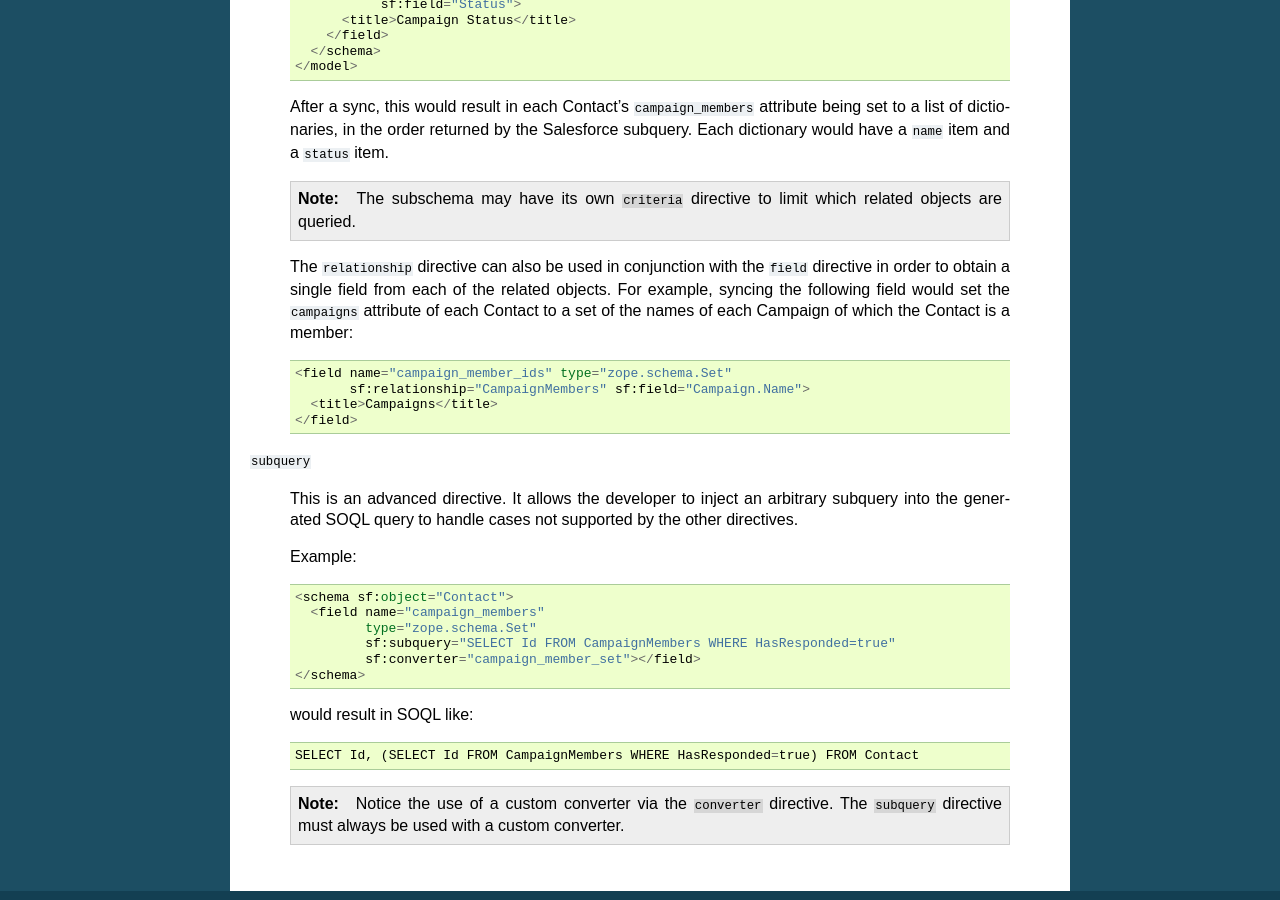
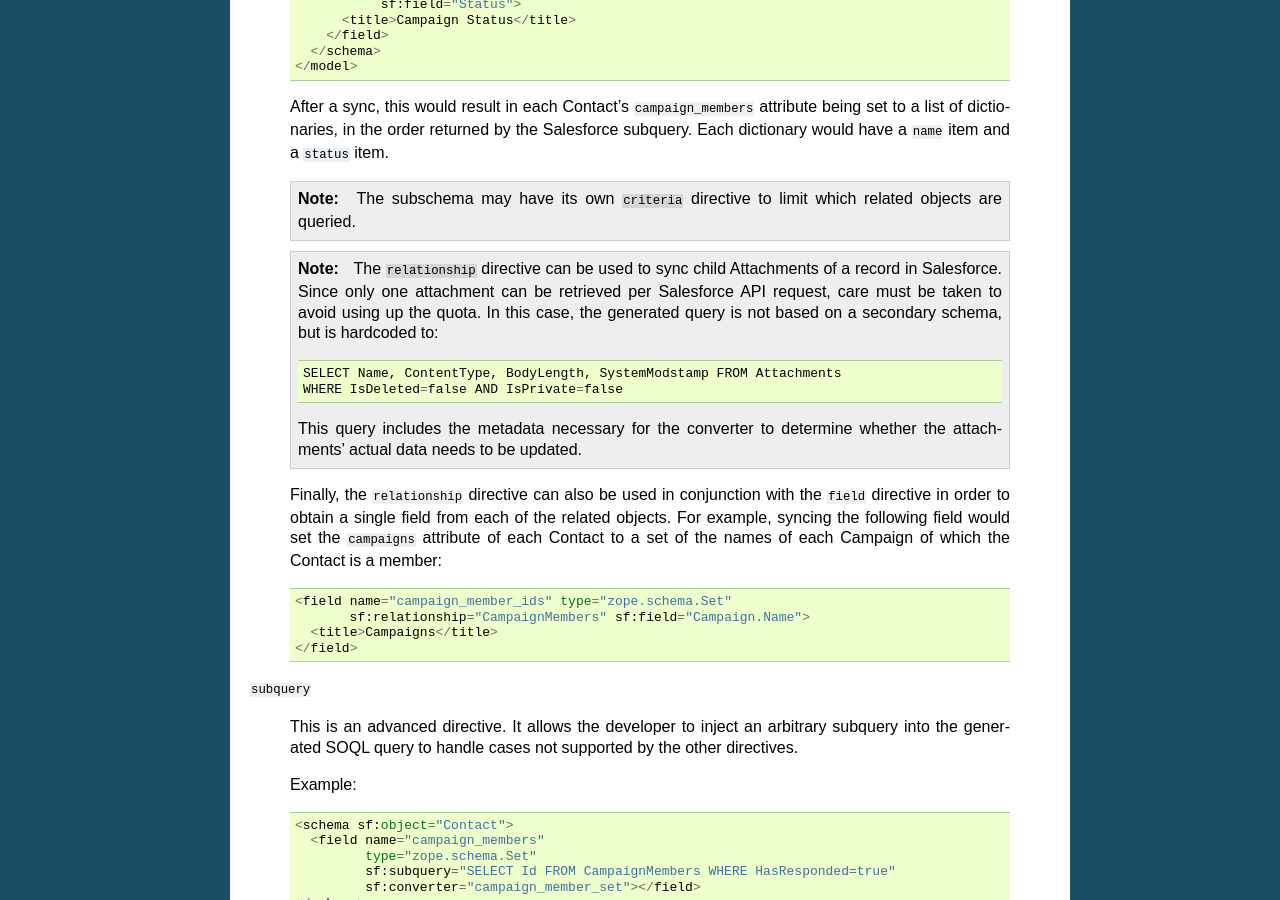
Before and after one commit to Groundwire/collective.salesforce.content, a Sphinx documentation site: the page built from docs/directives.rst, in a window 1280 px wide and 900 px high, scrolled down 2671 px. Built offline with Sphinx 7.4.7, drawn with Linux system fonts in a browser that asks for light colours.

Commit message:
generate an appropriate query for related Attachment metadata

```diff
--- a/docs/directives.rst
+++ b/docs/directives.rst
@@ -167,8 +167,21 @@
      The subschema may have its own ``criteria`` directive to limit which
      related objects are queried.
 
-  The ``relationship`` directive can also be used in conjunction with the
-  ``field`` directive in order to obtain a single field from each of the
+  .. note::
+     The ``relationship`` directive can be used to sync child Attachments of a
+     record in Salesforce. Since only one attachment can be retrieved per
+     Salesforce API request, care must be taken to avoid using up the quota.
+     In this case, the generated query is not based on a secondary schema, but
+     is hardcoded to::
+
+       SELECT Name, ContentType, BodyLength, SystemModstamp FROM Attachments
+       WHERE IsDeleted=false AND IsPrivate=false
+
+     This query includes the metadata necessary for the converter to determine
+     whether the attachments' actual data needs to be updated.
+
+  Finally, the ``relationship`` directive can also be used in conjunction with
+  the ``field`` directive in order to obtain a single field from each of the
   related objects. For example, syncing the following field would set the
   ``campaigns`` attribute of each Contact to a set of the names of each
   Campaign of which the Contact is a member::
```
Also changed, not shown: 2 other files.
